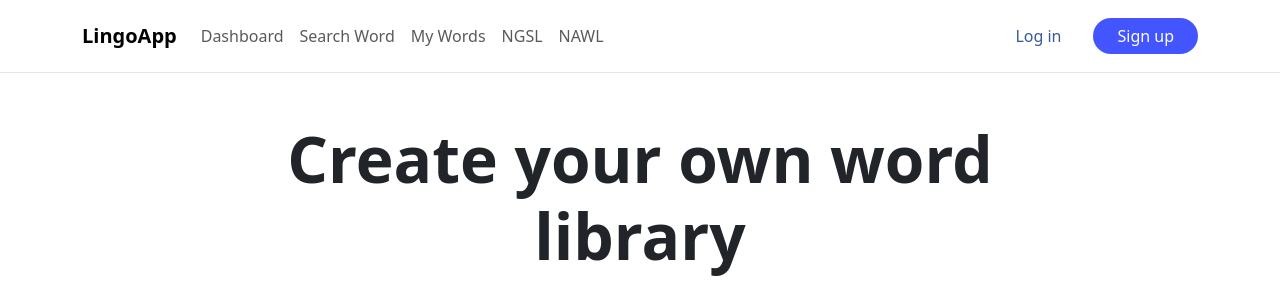
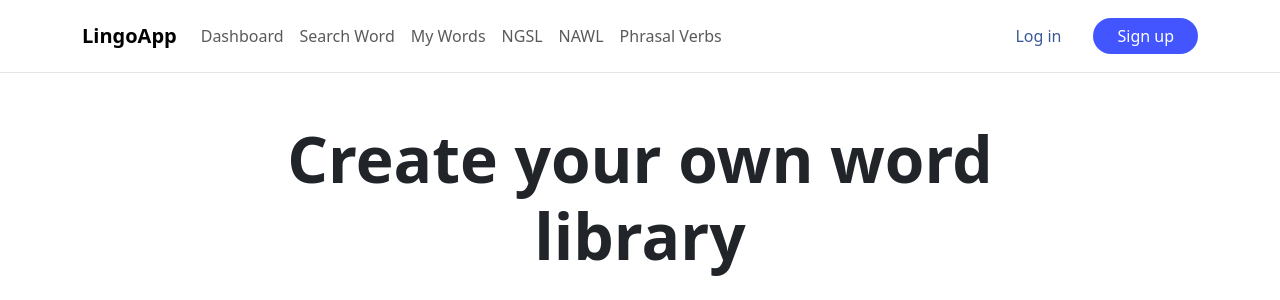
Before and after one commit to devcusn/lingo-app, a Django app: page / in a window 1280 px wide. Shown: the top 300 px of the page. Run offline with Django 5.2, Linux system fonts and the light colour scheme.

Commit message:
feat: phrasal verbs add

```diff
--- a/dictapp/templates/base.html
+++ b/dictapp/templates/base.html
@@ -65,6 +65,9 @@
             <li class="nav-item">
               <a class="nav-link" href="{% url 'nawl' %}">NAWL</a>
             </li>
+              <li class="nav-item">
+              <a class="nav-link" href="{% url 'phrasal_verb' %}">Phrasal Verbs</a>
+            </li>
           </ul>
           <div class="d-flex gap-2">
             {% if user.is_authenticated %}
--- /dev/null
+++ b/dictapp/templates/phrasal-verb.html
@@ -0,0 +1,2 @@
+{% extends 'base.html' %}
+{% block title %}Phrasal Verbs{% endblock %}
--- a/dictapp/urls.py
+++ b/dictapp/urls.py
@@ -18,4 +18,5 @@ urlpatterns = [
     path('account/change-password/', views.change_password, name='change_password'),
     path('account/delete/', views.delete_account, name='delete_account'),
     path('dashboard/', views.dashboard, name='dashboard'),
+    path('phrasal-verbs', views.phrasal_verb, name='phrasal_verb')
 ]
--- a/dictapp/views.py
+++ b/dictapp/views.py
@@ -364,3 +364,8 @@ def dashboard(request):
     }
 
     return render(request, 'dashboard.html', context)
+
+
+@login_required
+def phrasal_verb(request):
+    return render(request, 'phrasal-verb.html')
```
